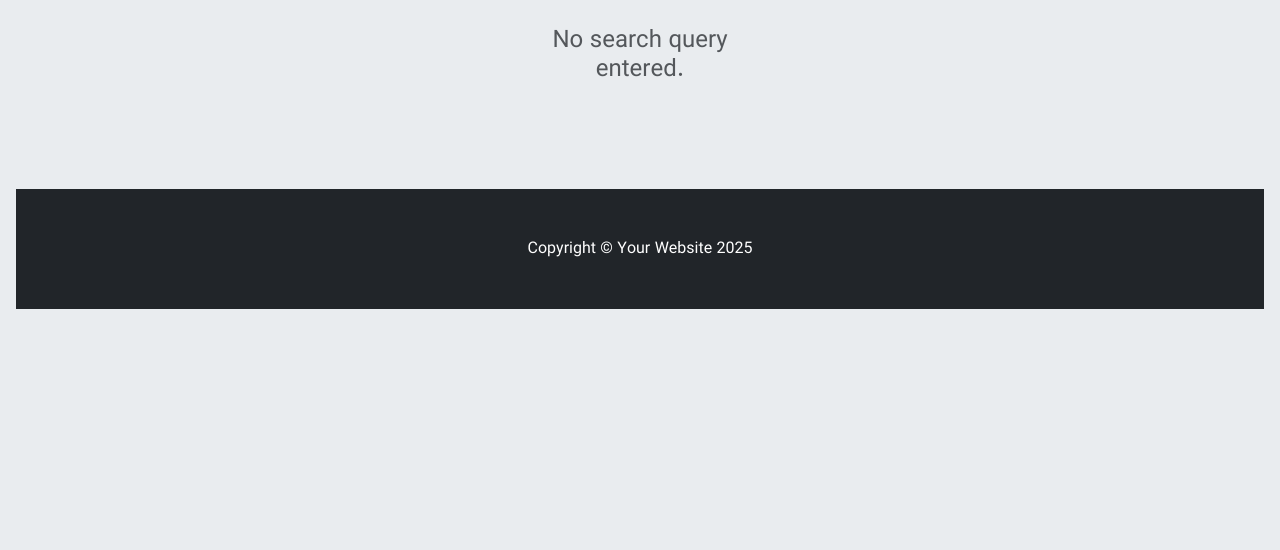
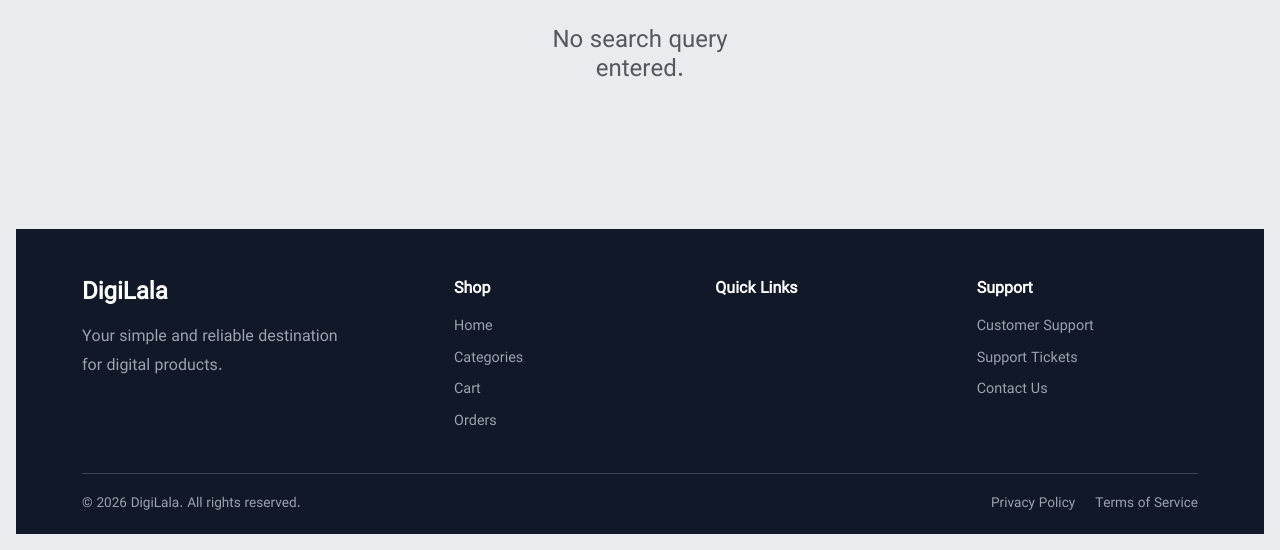
Before and after one commit to AmirPR0/django-ecommerce, a Django app: page /search/ in a window 1280 px wide. Shown: the part 373-923 px from the top of the page. Before the commit the page ends 682 px from the top, so only its background shows below. Run offline with Django 5.2, Linux system fonts and the light colour scheme; data that the repository does not hold is empty; some libraries are stand-ins or nearby versions; some web fonts are replaced.

Commit message:
feat: improve home page and footer UI

```diff
--- a/shop/urls.py
+++ b/shop/urls.py
@@ -20,7 +20,7 @@ urlpatterns = [
     # صفحه موفقیت ثبت سفارش
     path('order-success/<int:order_id>/', views.order_success, name='order_success'),
     # صفحه جزئیات یک سفارش
-    path('order/<int:order_id>/',views.order_detail,    name='order_detail'),
+    path('order/<int:order_id>/',views.order_detail, name='order_detail'),
     # صفحه تاریخچه سفارش‌ها
     path('orders/',views.order_list, name='orders'),
 
--- /dev/null
+++ b/static/css/footer.css
@@ -0,0 +1,124 @@
+.site-footer {
+margin-top: 40px;
+padding: 50px 0 20px;
+background: #111827;
+color: #d1d5db;
+}
+
+.footer-main {
+display: grid;
+grid-template-columns: 1.5fr 1fr 1fr 1fr;
+gap: 40px;
+padding-bottom: 40px;
+}
+
+.footer-brand h4 {
+margin-bottom: 15px;
+color: #fff;
+font-size: 1.5rem;
+font-weight: 800;
+}
+
+.footer-brand p {
+max-width: 280px;
+margin: 0;
+color: #9ca3af;
+line-height: 1.8;
+}
+
+.footer-column {
+display: flex;
+flex-direction: column;
+gap: 10px;
+}
+
+.footer-column h5 {
+margin-bottom: 8px;
+color: #fff;
+font-size: 1rem;
+font-weight: 700;
+}
+
+.footer-column a,
+.footer-column span {
+color: #9ca3af;
+font-size: 0.9rem;
+text-decoration: none;
+transition: color 0.2s ease;
+}
+
+.footer-column a:hover {
+color: #fff;
+}
+
+.footer-bottom {
+display: flex;
+align-items: center;
+justify-content: space-between;
+gap: 20px;
+padding-top: 20px;
+border-top: 1px solid #374151;
+}
+
+.footer-bottom p {
+margin: 0;
+color: #9ca3af;
+font-size: 0.85rem;
+}
+
+.footer-bottom-links {
+display: flex;
+gap: 20px;
+}
+
+.footer-bottom-links span {
+color: #9ca3af;
+font-size: 0.85rem;
+}
+
+@media (max-width: 768px) {
+.footer-main {
+grid-template-columns: repeat(2, 1fr);
+gap: 35px 25px;
+}
+
+.footer-brand {
+    grid-column: 1 / -1;
+}
+
+.footer-bottom {
+    flex-direction: column;
+    text-align: center;
+}
+
+}
+
+@media (max-width: 576px) {
+.site-footer {
+padding-top: 40px;
+}
+
+.footer-main {
+    grid-template-columns: 1fr 1fr;
+    gap: 30px 20px;
+}
+
+.footer-brand {
+    grid-column: 1 / -1;
+}
+
+.footer-column h5 {
+    font-size: 0.95rem;
+}
+
+.footer-column a,
+.footer-column span {
+    font-size: 0.85rem;
+}
+
+.footer-bottom-links {
+    flex-direction: column;
+    gap: 8px;
+}
+
+}
--- a/templates/base.html
+++ b/templates/base.html
@@ -2,55 +2,16 @@
 
 <!DOCTYPE html>
 <html lang="en">
-
 <head>
-
     <meta charset="UTF-8">
-
-    <meta
-        name="viewport"
-        content="width=device-width, initial-scale=1.0"
-    >
-
-
-    <!-- ========================= -->
+    <meta name="viewport" content="width=device-width, initial-scale=1.0">
     <!-- Bootstrap CSS -->
-    <!-- ========================= -->
-
-    <link
-        rel="stylesheet"
-        href="{% static 'bootstrap/bootstrap.min.css' %}"
-    >
-
-
-    <!-- ========================= -->
+    <link rel="stylesheet" href="{% static 'bootstrap/bootstrap.min.css' %}">
     <!-- Bootstrap Icons -->
-    <!-- ========================= -->
-
-    <link
-        rel="stylesheet"
-        href="https://cdn.jsdelivr.net/npm/bootstrap-icons@1.10.5/font/bootstrap-icons.css"
-    >
-
-
-    <!-- ========================= -->
-    <!-- Main CSS -->
-    <!-- ========================= -->
-
-    <link
-        rel="stylesheet"
-        href="{% static 'css/base.css' %}"
-    >
-
-
-    <!-- ========================= -->
-    <!-- Header CSS -->
-    <!-- ========================= -->
-
-    <link
-        rel="stylesheet"
-        href="{% static 'css/header.css' %}"
-    >
+    <link rel="stylesheet" href="https://cdn.jsdelivr.net/npm/bootstrap-icons@1.10.5/font/bootstrap-icons.css">
+    <link rel="stylesheet" href="{% static 'css/base.css' %}">
+    <link rel="stylesheet" href="{% static 'css/header.css' %}">
+    <link rel="stylesheet" href="{% static 'css/footer.css' %}">
 
 
     <!-- ========================= -->
--- a/templates/include/footer.html
+++ b/templates/include/footer.html
@@ -1,3 +1,48 @@
-<footer class="py-5 bg-dark">
-    <div class="container"><p class="m-0 text-center text-white">Copyright &copy; Your Website 2025</p></div>
+<footer class="site-footer">
+    <div class="container">
+        <div class="footer-main">
+
+        <div class="footer-brand">
+            <h4>DigiLala</h4>
+            <p>
+                Your simple and reliable destination for digital products.
+            </p>
+        </div>
+
+        <div class="footer-column">
+            <h5>Shop</h5>
+            <a href="{% url 'home_page' %}">Home</a>
+            <a href="{% url 'home_page' %}">Categories</a>
+            <a href="{% url 'cart_view' %}">Cart</a>
+            <a href="{% url 'orders' %}">Orders</a>
+        </div>
+
+        <div class="footer-column">
+            <h5>Quick Links</h5>
+            {% for category in navbar_categories %}
+                <a href="{% url 'category_products' category.slug %}">
+                    {{ category.name }}
+                </a>
+            {% endfor %}
+        </div>
+
+        <div class="footer-column">
+            <h5>Support</h5>
+            <span>Customer Support</span>
+            <span>Support Tickets</span>
+            <span>Contact Us</span>
+        </div>
+
+    </div>
+
+    <div class="footer-bottom">
+        <p>© {% now "Y" %} DigiLala. All rights reserved.</p>
+
+        <div class="footer-bottom-links">
+            <span>Privacy Policy</span>
+            <span>Terms of Service</span>
+        </div>
+    </div>
+</div>
+
 </footer>
```
Also changed, not shown: shop/static/shop/css/index.css (+83 -0 lines), shop/templates/shop/index.html (+105 -168 lines).
